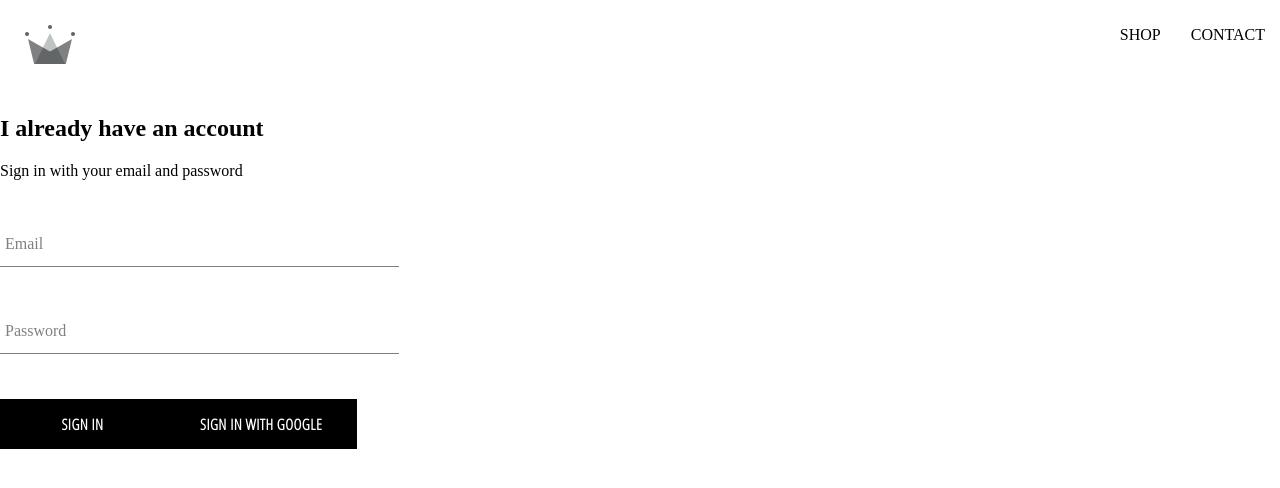
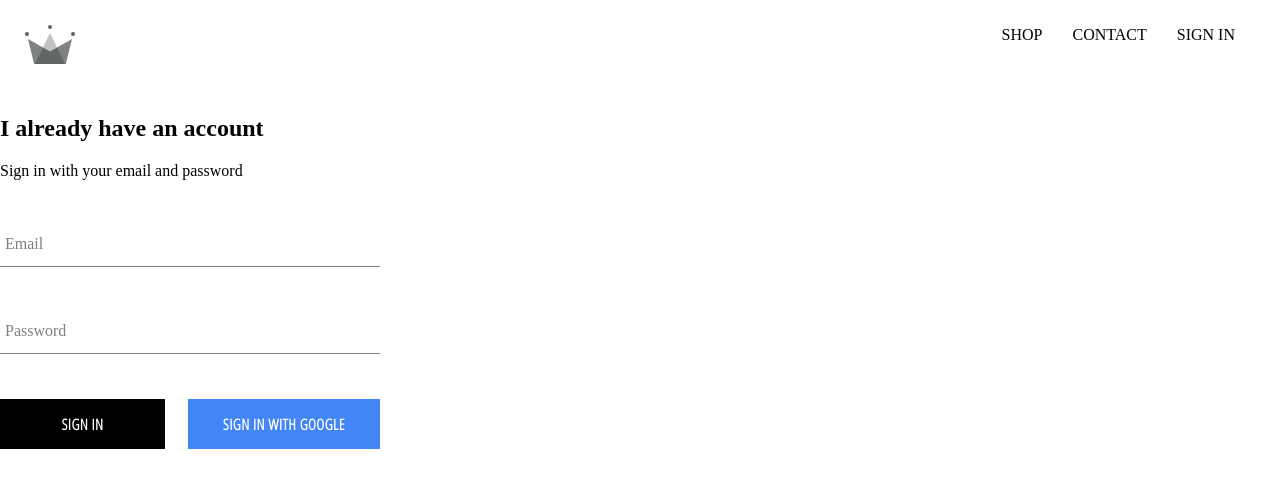
Before and after one commit to amarendrayadav/crown-clothing, a React (Create React App) app: page /signin in a window 1280 px wide. Shown: the top 488 px of the page. Built offline with nearby package versions, Linux system fonts and the light colour scheme; no server answers.

Commit message:
created signin page with component and google sign in

```diff
--- a/src/App.css
+++ b/src/App.css
@@ -7,3 +7,7 @@
     text-decoration: none;
     color: black;
 }
+
+* {
+    box-sizing: border-box;
+}
--- a/src/App.js
+++ b/src/App.js
@@ -17,14 +17,15 @@
 
   componentDidMount() {
     auth.onAuthStateChanged(user => {
-      this.setState({ currentUser: user })
+      this.setState({ currentUser: user });
+      console.log("user ===>", user);
     })
   }
 
   render() {
     return (
       <div>
-        <Header />
+        <Header currentUser= {this.state.currentUser} />
         <Switch>
           <Route exact path='/' component={HomePage} />
           <Route path='/shop' component={ShopPage} />
--- a/src/components/custom-button/custom-button.component.jsx
+++ b/src/components/custom-button/custom-button.component.jsx
@@ -1,8 +1,9 @@
 import React from "react";
 import './custom-button.styles.scss';
 
-const CustomButton = ({ children, ...otherProps }) => (
-    <button className='custom-button' {...otherProps} >
+const CustomButton = ({ children, isGoogleSignIn, ...otherProps }) => (
+    <button className={`${isGoogleSignIn ? 'google-sign-in' : ''} custom-button`}
+        {...otherProps} >
         {children}
 
     </button>
--- a/src/components/custom-button/custom-button.styles.scss
+++ b/src/components/custom-button/custom-button.styles.scss
@@ -19,4 +19,13 @@
     color: black;
     border: 1px solid black;
   }
+
+  &.google-sign-in {
+    background-color: #4285f4;
+    color: white;
+    &.hover{
+      background-color: #357ae8;
+      border-color: none;
+    }
+  }
 }
--- a/src/components/header/header.component.jsx
+++ b/src/components/header/header.component.jsx
@@ -5,7 +5,9 @@
 
 import { ReactComponent as Logo } from '../../assets/crown.svg';
 
-const Header = () => (
+import { auth } from "../../firebase/firebase.utils";
+
+const Header = ({ currentUser }) => (
     <div className="header">
         <Link className="logo-container" to="/">
             <Logo className='logo' />
@@ -17,6 +19,15 @@
             <Link className="option" to='/contact'>
                 CONTACT
             </Link>
+            <Link className="option" to='/signin'>
+                SIGN IN
+            </Link>
+            {
+                currentUser ?
+                    <div className='option' onClick={() => auth.signOut}>SIGN OUT</div>
+                    :
+                    <Link className="option" to='/signin'></Link>
+            }
         </div>
     </div>
 )
--- a/src/components/header/header.styles.scss
+++ b/src/components/header/header.styles.scss
@@ -20,6 +20,7 @@
 
     .option {
       padding: 10px 15px;
+      cursor: pointer;
     }
   }
 }
--- a/src/components/sign-in/sign-in.component.jsx
+++ b/src/components/sign-in/sign-in.component.jsx
@@ -32,11 +32,13 @@
                 <form onSubmit={this.handleSubmit}>
                     <FormInput name="email" type='email' label='Email' value={this.state.email} handleChange={this.handleChange} required />
                     <FormInput name="password" type='password' label='Password' value={this.state.password} handleChange={this.handleChange} required />
-                    <CustomButton type="submit" >Sign In</CustomButton>
-                    <CustomButton onClick={signInWithGoogle}>
-                        {' '}
-                        Sign In With Google{' '}
-                    </CustomButton>
+                    <div className='buttons'>
+                        <CustomButton type="submit" >Sign In</CustomButton>
+                        <CustomButton onClick={signInWithGoogle} isGoogleSignIn>
+                            {' '}
+                            Sign In With Google{' '}
+                        </CustomButton>
+                    </div>
                 </form>
             </div>
         )
--- a/src/components/sign-in/sign-in.styles.scss
+++ b/src/components/sign-in/sign-in.styles.scss
@@ -1,8 +1,14 @@
 .sign-in {
-    width: 30vw;
-    display: flex;
+    width         : 380px;
+    display       : flex;
     flex-direction: column;
-    .title{
+
+    .title {
         margin: 10px 0;
     }
+
+    .buttons {
+        display: flex;
+        justify-content: space-between;
+    }
 }
```
